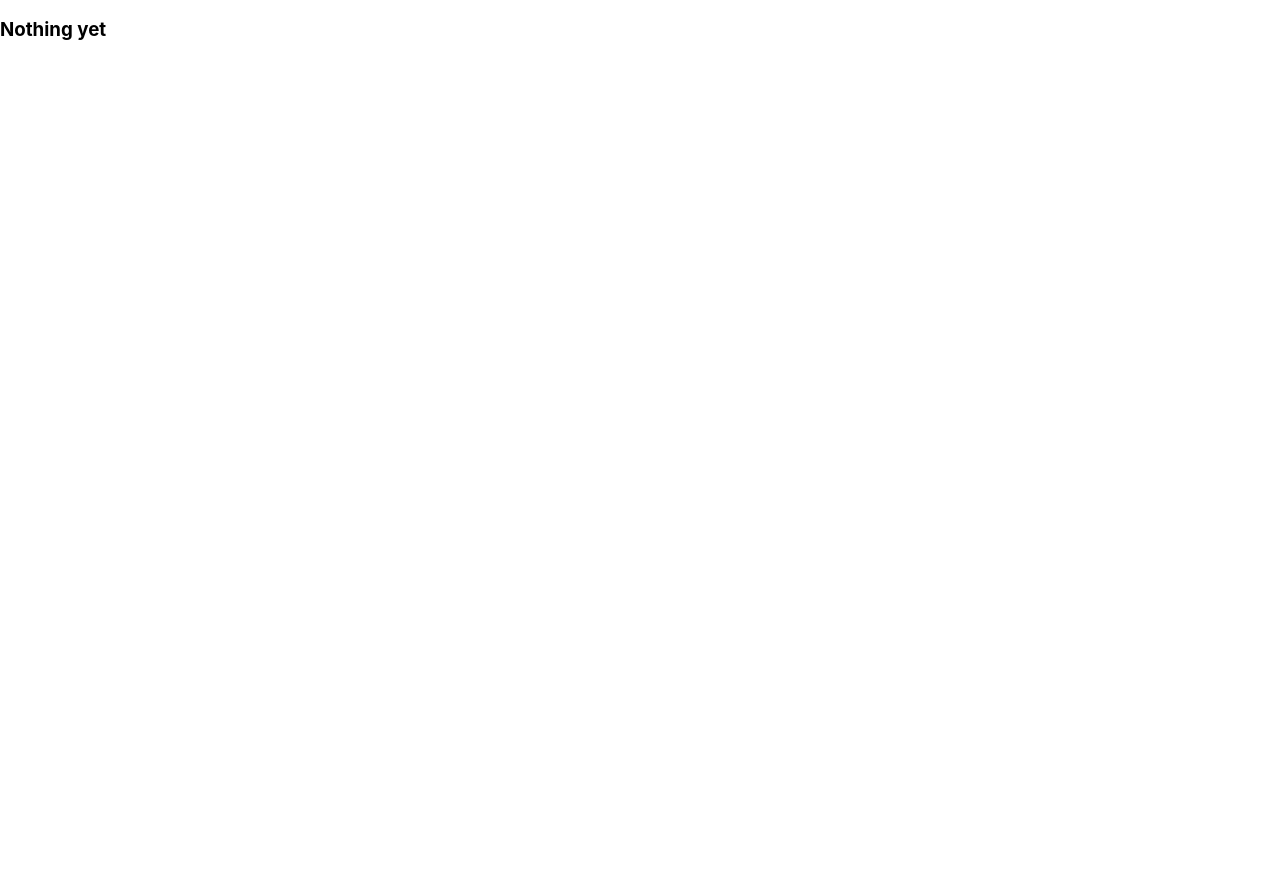
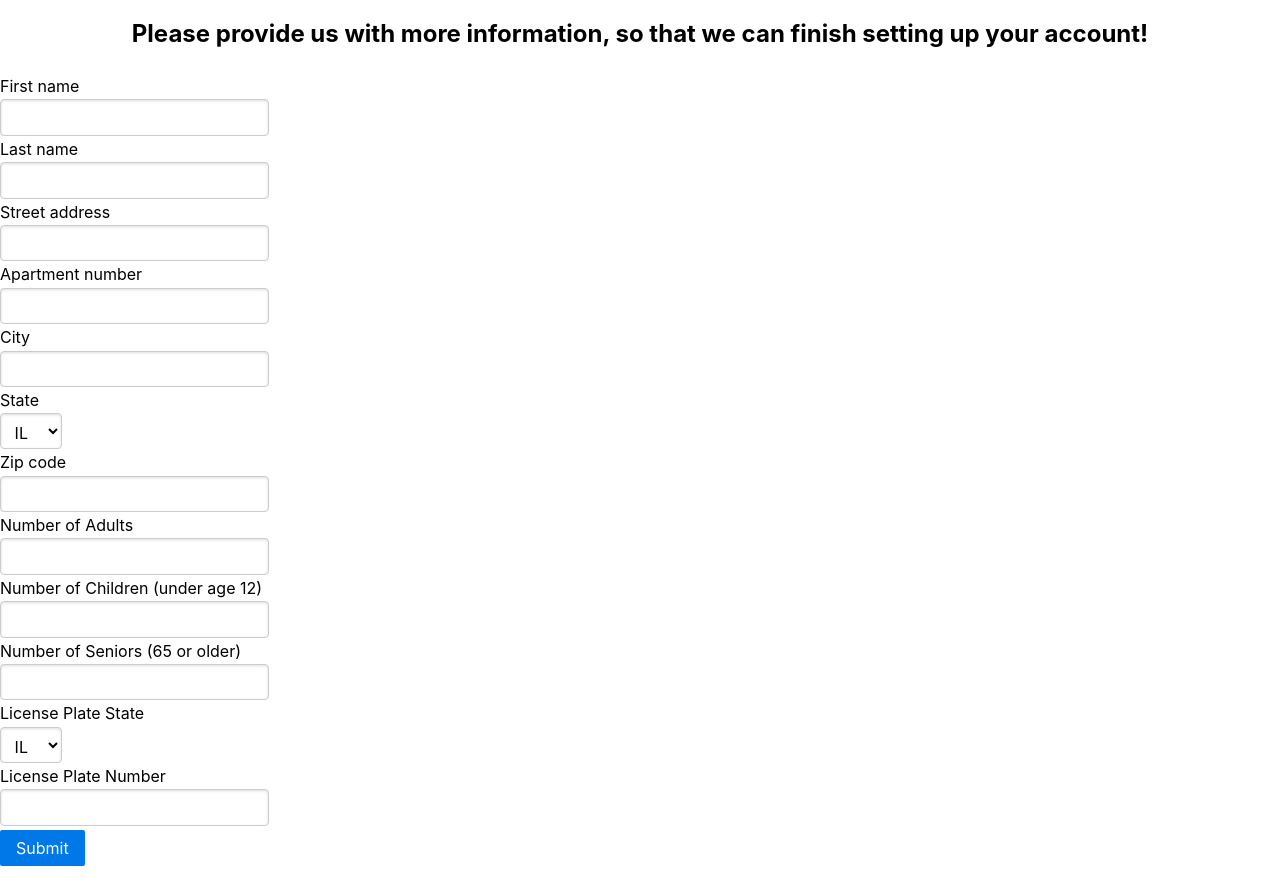
Before and after one commit to davidcbalsley/final-project, a React (Create React App) app in the folder client/: page /ClientEnterPersonalInfo in a window 1280 px wide. Before the commit the page ends 800 px from the top, so only its background shows below. Built offline with nearby package versions, Linux system fonts and the light colour scheme.

Commit message:
updating page that allows users to enter client info

```diff
--- a/client/src/pages/ClientCreateLogin.js
+++ b/client/src/pages/ClientCreateLogin.js
@@ -15,6 +15,8 @@ function ClientCreateLogin() {
         e.preventDefault();
         console.log("username is " + username);
         console.log("password is " + password);
+
+        // Add check that user has entered values for username and password -- see 19.3.18
 
         // David! At this point, make call to api to create login credentials with username and password
         // If successful, navigate to page where we collect user's info
--- a/client/src/pages/ClientEnterPersonalInfo.js
+++ b/client/src/pages/ClientEnterPersonalInfo.js
@@ -1,7 +1,117 @@
-import React from "react";
+import React, { useState } from "react";
+import { useHistory } from "react-router-dom";
+import Button from "../components/Button";
+import Pagetitle from "../components/Pagetitle";
+import StackedFormWrapper from "../components/StackedFormWrapper";
 
 function ClientEnterPersonalInfo() {
-    return (<h3>Nothing yet</h3>);
+
+    const [developerState, setDeveloperState] = useState({
+        firstname: "",
+        lastname: "",
+        streetaddress: "",
+        aptnumber: "",
+        city: "",
+        state: "",
+        zip: "",
+        numAdults: 0,
+        numChildren: 0,
+        numSeniors: 0,
+        plateState: "",
+        license: ""
+      });
+
+    // Use this to redirect user to new pages
+    let history = useHistory();
+
+    const handleSubmit = e => {
+        e.preventDefault();
+        console.log("firstname is " + developerState.firstname);
+        // console.log("plateNumber is " + developerState.plateNumber);
+
+        // Add check that user has entered values for all fields
+
+        // David! At this point, make call to api to create user
+        // If successful, navigate to page where we display summary of user's info
+        /*
+        API.createLogin(username, password)
+          .then()
+          .catch()
+        */
+        history.push("/ClientConfirmation");
+
+    };
+
+    return (
+        <div className="content">
+            {/* Home page title */}
+            <Pagetitle>Please provide us with more information, so that we can finish setting up your account!</Pagetitle>
+
+            <StackedFormWrapper onSubmit={handleSubmit}>
+                <fieldset>
+                    {/* First name */}
+                    <label for="new-first-name">First name</label>
+                    <input type="text" id="new-first-name" onChange={event => setDeveloperState({ ...developerState, firstname: event.target.value})} />
+
+                    {/* Last name */}
+                    <label for="new-last-name">Last name</label>
+                    <input type="text" id="new-last-name" onChange={event => setDeveloperState({ ...developerState, lastname: event.target.value})} />
+
+                    {/* Street address */}
+                    <label for="new-street-address">Street address</label>
+                    <input type="text" id="new-last-name" onChange={event => setDeveloperState({ ...developerState, streetaddress: event.target.value})} />
+
+                    {/* Apartment number */}
+                    <label for="new-apartment-number">Apartment number</label>
+                    <input type="text" id="new-apartment-number" onChange={event => setDeveloperState({ ...developerState, aptnumber: event.target.value})}/>
+
+                    {/* City */}
+                    <label for="new-city">City</label>
+                    <input type="text" id="new-city" onChange={event => setDeveloperState({ ...developerState, city: event.target.value})}/>
+
+                    {/* State */}
+                    <label for="new-state">State</label>
+                    <select id="new-state" onChange={event => setDeveloperState({ ...developerState, state: event.target.value})}>
+                        <option>IL</option>
+                        <option>IN</option>
+                        <option>WI</option>
+                    </select>
+
+                    {/* Zip code */}
+                    <label for="new-zip">Zip code</label>
+                    <input type="text" id="new-zip" onChange={event => setDeveloperState({ ...developerState, zip: event.target.value})}/>
+
+                    {/* Number adults */}
+                    <label htmlFor="num-adults">Number of Adults</label>
+                    <input type="text" id="num-adults" onChange={event => setDeveloperState({ ...developerState, numAdults: event.target.value})}/>
+
+                    {/* Number children */}
+                    <label htmlFor="num-children">Number of Children (under age 12)</label>
+                    <input type="text" id="num-children" onChange={event => setDeveloperState({ ...developerState, numChildren: event.target.value})}/>
+
+                    {/* Number seniors */}
+                    <label for="num-seniors">Number of Seniors (65 or older)</label>
+                    <input type="text" id="num-seniors" onChange={event => setDeveloperState({ ...developerState, numSeniors: event.target.value})}/>
+
+                    {/* State */}
+                    <label for="new-plate-state">License Plate State</label>
+                    <select id="new-plate-state" onChange={event => setDeveloperState({ ...developerState, plateState: event.target.value})}>
+                        <option>IL</option>
+                        <option>IN</option>
+                        <option>WI</option>
+                    </select>
+
+                    {/* License plate number */}
+                    <label for="new-plate-number">License Plate Number</label>
+                    <input type="text" id="new-plate-number" onChange={event => setDeveloperState({ ...developerState, plateNumber: event.target.value})}/>
+
+                    <Button>
+                        Submit
+                    </Button>
+                </fieldset>
+            </StackedFormWrapper>
+        </div>
+    );
 }
 
 export default ClientEnterPersonalInfo;
```
